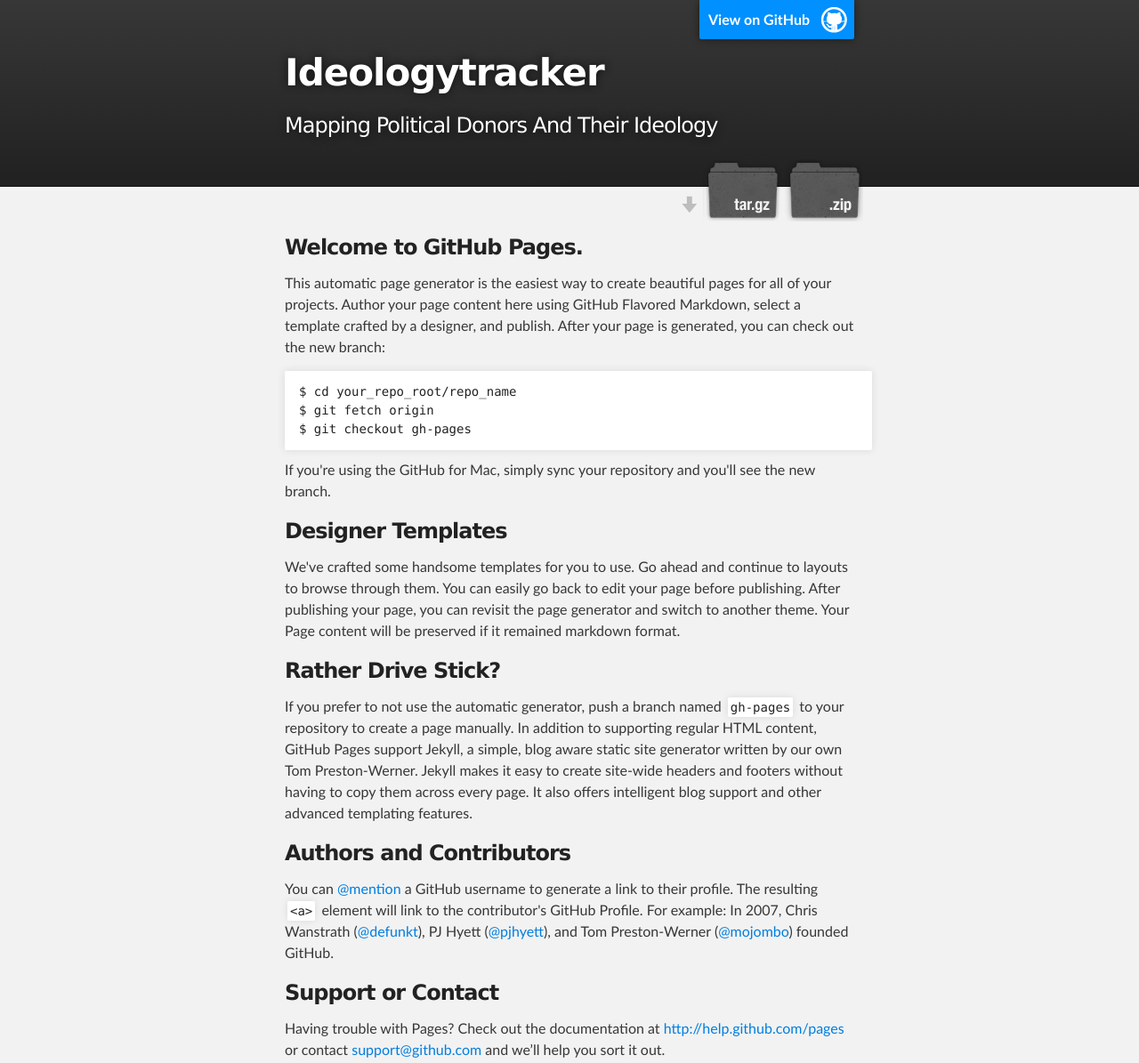
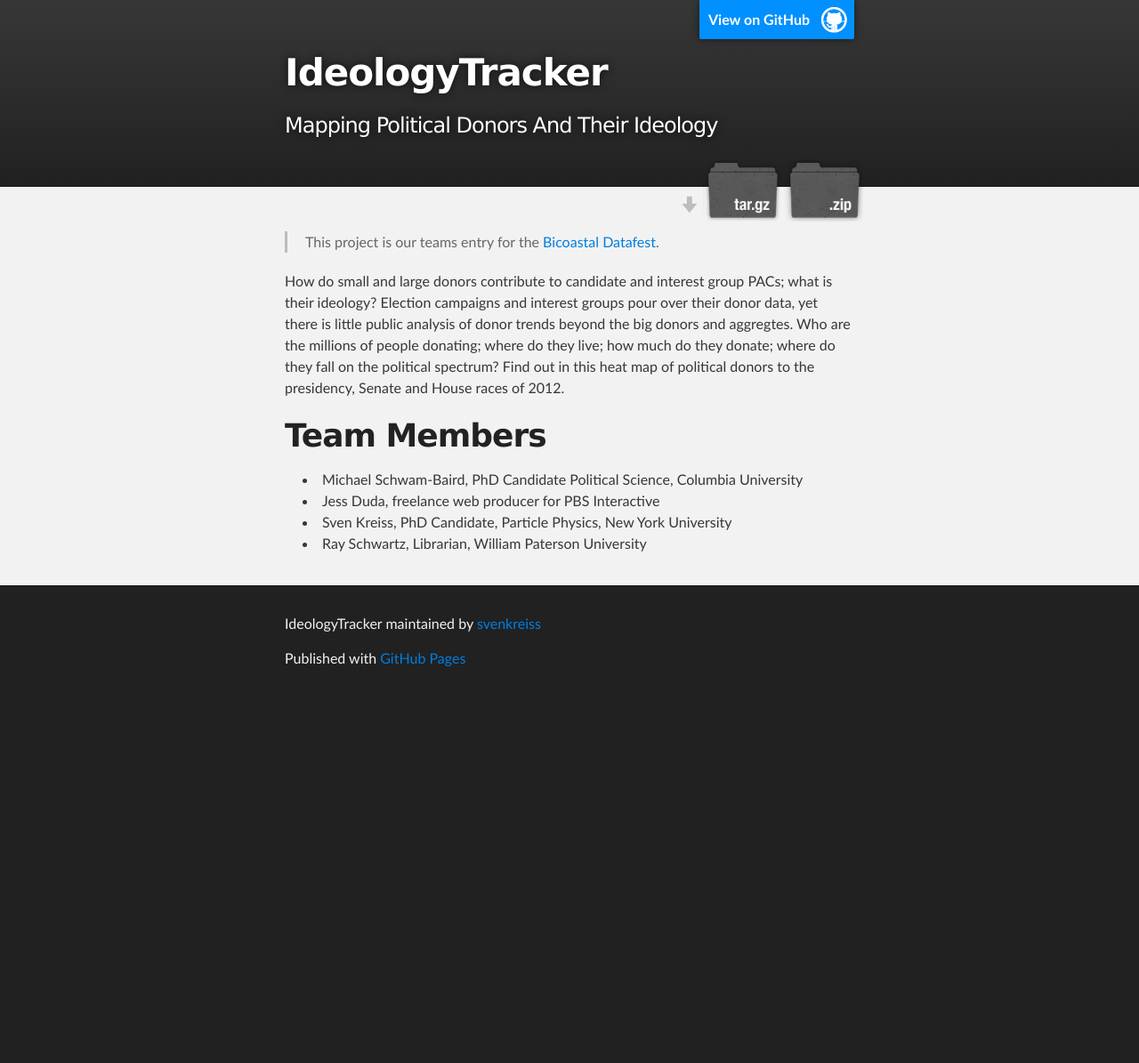
Before and after one commit to svenkreiss/politicalMoneyTracker, a plain HTML site: page index.html in a window 1280 px wide. Shown: the top 1195 px of the page at 89% size. After the commit the page ends 800 px from the top, so only its background shows below. Drawn offline with Linux system fonts and the light colour scheme.

```diff
--- a/index.html
+++ b/index.html
@@ -4,11 +4,11 @@
   <head>
     <meta charset='utf-8' />
     <meta http-equiv="X-UA-Compatible" content="chrome=1" />
-    <meta name="description" content="Ideologytracker : Mapping Political Donors And Their Ideology" />
+    <meta name="description" content="IdeologyTracker : Mapping Political Donors And Their Ideology" />
 
     <link rel="stylesheet" type="text/css" media="screen" href="stylesheets/stylesheet.css">
 
-    <title>Ideologytracker</title>
+    <title>IdeologyTracker</title>
   </head>
 
   <body>
@@ -18,7 +18,7 @@
         <header class="inner">
           <a id="forkme_banner" href="https://github.com/svenkreiss/ideologyTracker">View on GitHub</a>
 
-          <h1 id="project_title">Ideologytracker</h1>
+          <h1 id="project_title">IdeologyTracker</h1>
           <h2 id="project_tagline">Mapping Political Donors And Their Ideology</h2>
 
             <section id="downloads">
@@ -31,39 +31,27 @@
     <!-- MAIN CONTENT -->
     <div id="main_content_wrap" class="outer">
       <section id="main_content" class="inner">
-        <h3>Welcome to GitHub Pages.</h3>
+        <blockquote>
+<p>This project is our teams entry for the <a href="http://www.bicoastaldatafest.com">Bicoastal Datafest</a>.</p>
+</blockquote>
 
-<p>This automatic page generator is the easiest way to create beautiful pages for all of your projects. Author your page content here using GitHub Flavored Markdown, select a template crafted by a designer, and publish. After your page is generated, you can check out the new branch:</p>
+<p>How do small and large donors contribute to candidate and interest group PACs; what is their ideology? Election campaigns and interest groups pour over their donor data, yet there is little public analysis of donor trends beyond the big donors and aggregtes. Who are the millions of people donating; where do they live; how much do they donate; where do they fall on the political spectrum?  Find out in this heat map of political donors to the presidency, Senate and House races of 2012. </p>
 
-<pre><code>$ cd your_repo_root/repo_name
-$ git fetch origin
-$ git checkout gh-pages
-</code></pre>
+<h1>Team Members</h1>
 
-<p>If you're using the GitHub for Mac, simply sync your repository and you'll see the new branch.</p>
-
-<h3>Designer Templates</h3>
-
-<p>We've crafted some handsome templates for you to use. Go ahead and continue to layouts to browse through them. You can easily go back to edit your page before publishing. After publishing your page, you can revisit the page generator and switch to another theme. Your Page content will be preserved if it remained markdown format.</p>
-
-<h3>Rather Drive Stick?</h3>
-
-<p>If you prefer to not use the automatic generator, push a branch named <code>gh-pages</code> to your repository to create a page manually. In addition to supporting regular HTML content, GitHub Pages support Jekyll, a simple, blog aware static site generator written by our own Tom Preston-Werner. Jekyll makes it easy to create site-wide headers and footers without having to copy them across every page. It also offers intelligent blog support and other advanced templating features.</p>
-
-<h3>Authors and Contributors</h3>
-
-<p>You can <a href="https://github.com/blog/821" class="user-mention">@mention</a> a GitHub username to generate a link to their profile. The resulting <code>&lt;a&gt;</code> element will link to the contributor's GitHub Profile. For example: In 2007, Chris Wanstrath (<a href="https://github.com/defunkt" class="user-mention">@defunkt</a>), PJ Hyett (<a href="https://github.com/pjhyett" class="user-mention">@pjhyett</a>), and Tom Preston-Werner (<a href="https://github.com/mojombo" class="user-mention">@mojombo</a>) founded GitHub.</p>
-
-<h3>Support or Contact</h3>
-
-<p>Having trouble with Pages? Check out the documentation at <a href="http://help.github.com/pages">http://help.github.com/pages</a> or contact <a href="mailto:support@github.com">support@github.com</a> and we’ll help you sort it out.</p>
+<ul>
+<li>Michael Schwam-Baird, PhD Candidate Political Science, Columbia University </li>
+<li>Jess Duda, freelance web producer for PBS Interactive</li>
+<li>Sven Kreiss, PhD Candidate, Particle Physics, New York University </li>
+<li>Ray Schwartz, Librarian, William Paterson University</li>
+</ul>
       </section>
     </div>
 
     <!-- FOOTER  -->
     <div id="footer_wrap" class="outer">
       <footer class="inner">
-        <p class="copyright">Ideologytracker maintained by <a href="https://github.com/svenkreiss">svenkreiss</a></p>
+        <p class="copyright">IdeologyTracker maintained by <a href="https://github.com/svenkreiss">svenkreiss</a></p>
         <p>Published with <a href="http://pages.github.com">GitHub Pages</a></p>
       </footer>
     </div>
```
Also changed, not shown: params.json (+1 -1 lines).
